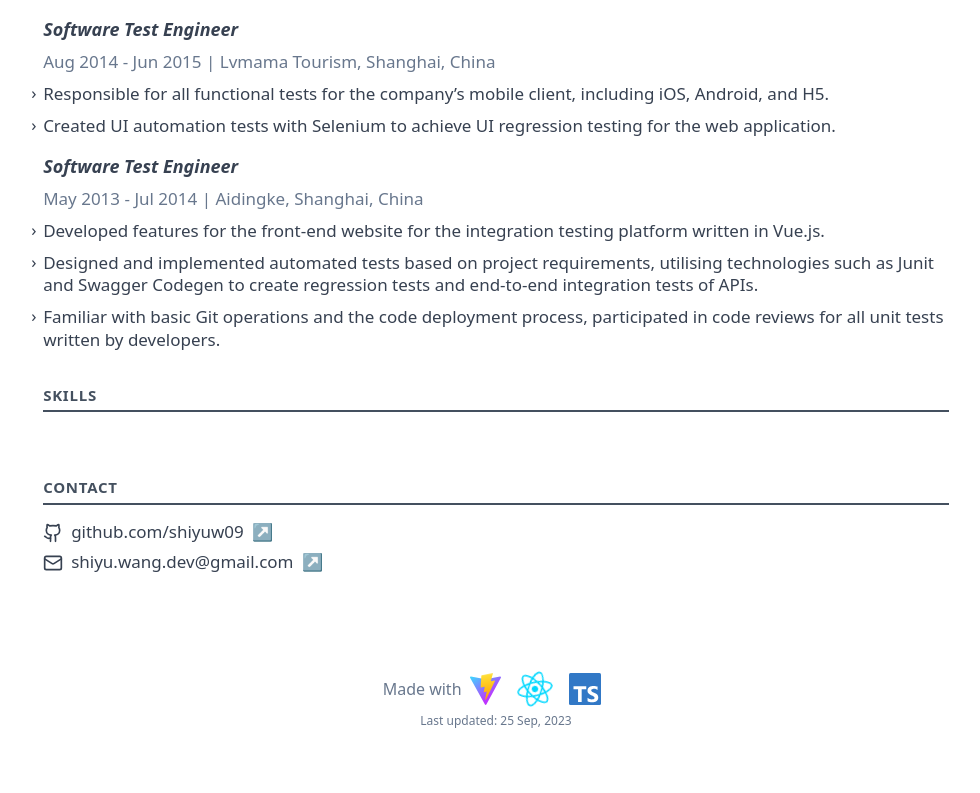
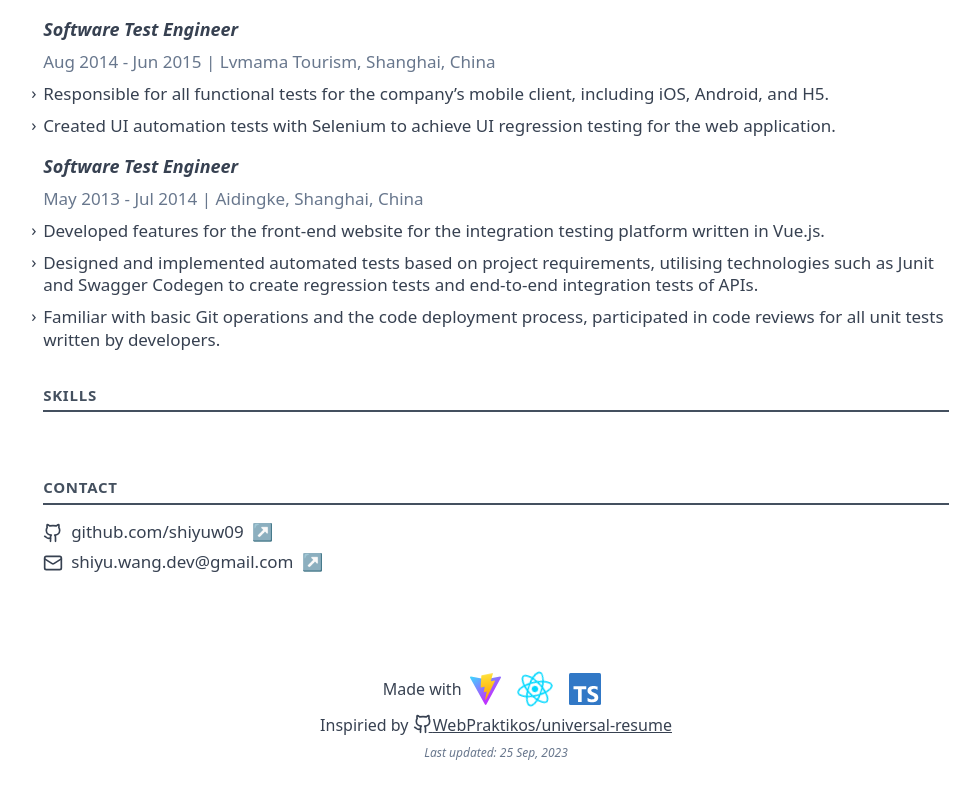
Before and after one commit to shiyuw09/react-universal-resume, a React (Vite) app: page / in a window 1280 px wide. Shown: the part 1825-2618 px from the top of the page, without its empty margins (144-1124 px from the left). Before the commit the page ends 2586 px from the top, so only its background shows below. Built offline with nearby package versions, Linux system fonts and the light colour scheme; a small style sheet from the web is missing.

Commit message:
feat: add credit to

```diff
--- a/src/App.tsx
+++ b/src/App.tsx
@@ -14,6 +14,7 @@ import {
 import reactLogo from './assets/react.svg';
 import tsLogo from './assets/ts-logo-128.svg';
 import viteLogo from '/vite.svg';
+import { Github } from 'lucide-react';
 
 function App() {
   return (
@@ -43,7 +44,7 @@ function App() {
         </div>
         <footer>
           <div className="flex justify-center items-center text-center">
-            <span className="text-gray-650"> Made with </span>
+            <span className="text-gray-700"> Made with </span>
             {/* <Heart className="inline-block w-4 text-red-500" />{' '} */}
             <a
               href="https://vitejs.dev"
@@ -67,7 +68,16 @@ function App() {
               <img src={tsLogo} className="logo" alt="TypeScript logo" />
             </a>
           </div>
-          <p className="text-center text-gray-650 text-xs">
+          <p className="text-center text-gray-700">
+            Inspiried by{' '}
+            <div className="underline inline-block">
+              <Github className="inline-block w-5 h-5 -mt-1 -mr-1" />{' '}
+              <a href="https://github.com/WebPraktikos/universal-resume">
+                WebPraktikos/universal-resume
+              </a>
+            </div>
+          </p>
+          <p className="text-center text-gray-650 text-xs italic mt-2">
             Last updated: 25 Sep, 2023
           </p>
         </footer>
```
